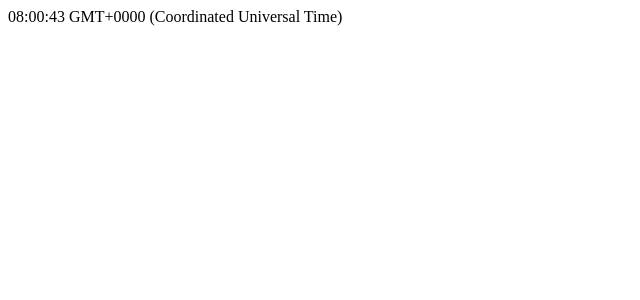
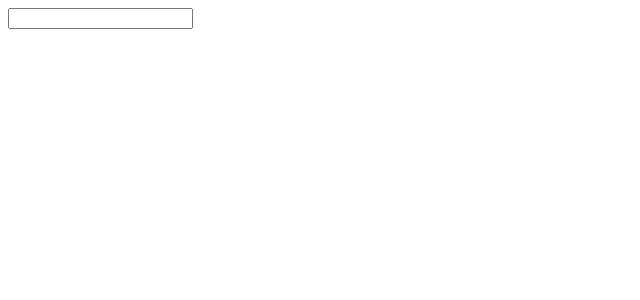
Before and after one commit to 1503014/React-1, a React (Create React App) app: page / in a window 1280 px wide. Shown: the top 300 px of the page, without its empty margins (0-640 px from the left). Built offline with nearby package versions, Linux system fonts and the light colour scheme.

Commit message:
1 file modified, 1 added

```diff
--- a/App.tsx
+++ b/App.tsx
@@ -4,6 +4,8 @@ import HelloWorld from './Components/HelloWorld';
 import HelloWorld2 from './Components/HelloWorld2';
 import PureComponentDemo from './Components/PureComponentDemo';
 import Timer from './Components/Timer';
+import TextFile from './Components/TextFile';
+
 
 function Click(a)
 {
@@ -14,7 +16,7 @@ function Click(a)
 export default function App() {
   return (
     <div>
-      <Timer />
+      <TextFile />
     </div>
   )
 }
--- /dev/null
+++ b/Components/TextFile.tsx
@@ -0,0 +1,23 @@
+import React, {PureComponent} from 'react';
+
+export default class TextFile extends PureComponent{
+  constructor(props) {
+    super(props);
+    this.state = {
+      words : ""
+    };
+    this.submit = this.submit.bind(this);
+  }
+  submit(event)
+  {
+     this.setState({words : event.target.value})
+  }
+  render() {
+    return (
+      <div>
+        <input type = "text" onChange = {this.submit}/>
+        <div>{this.state.words}</div>
+      </div>
+    );
+  }
+}
```
